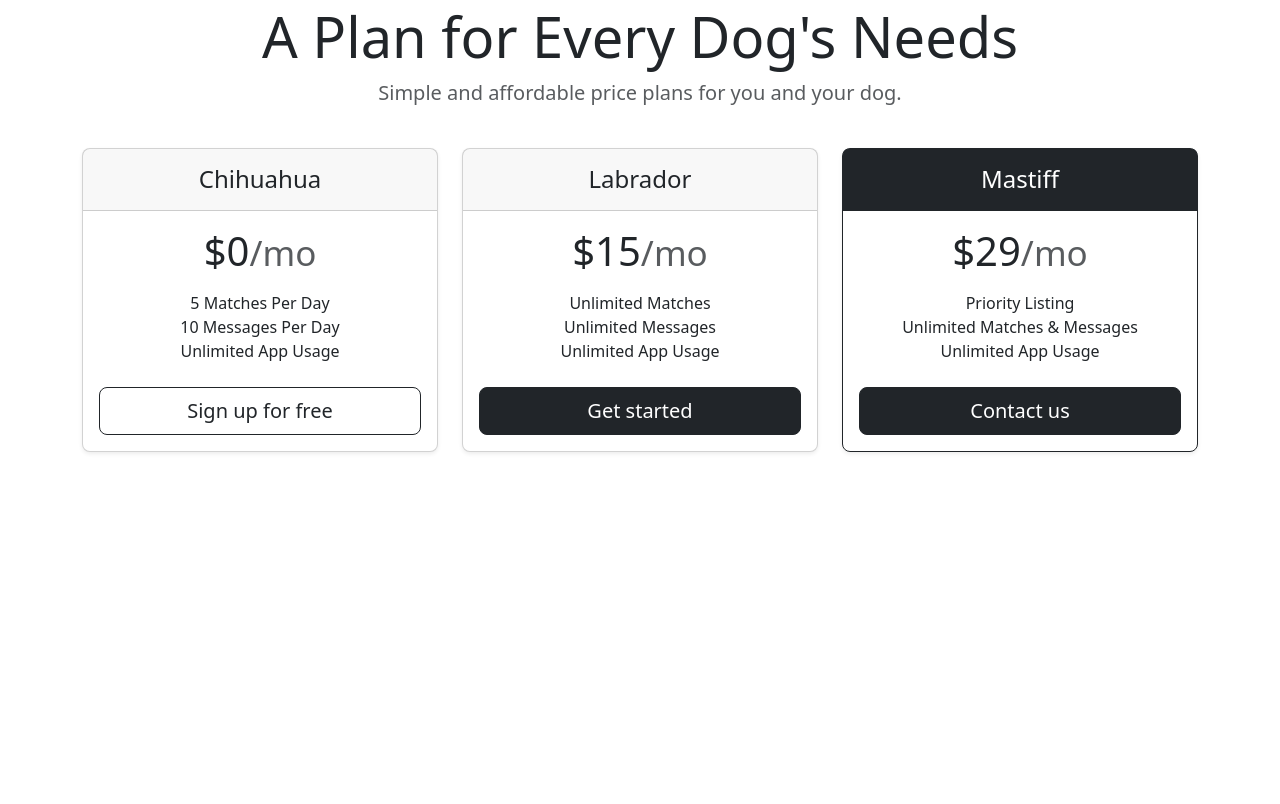
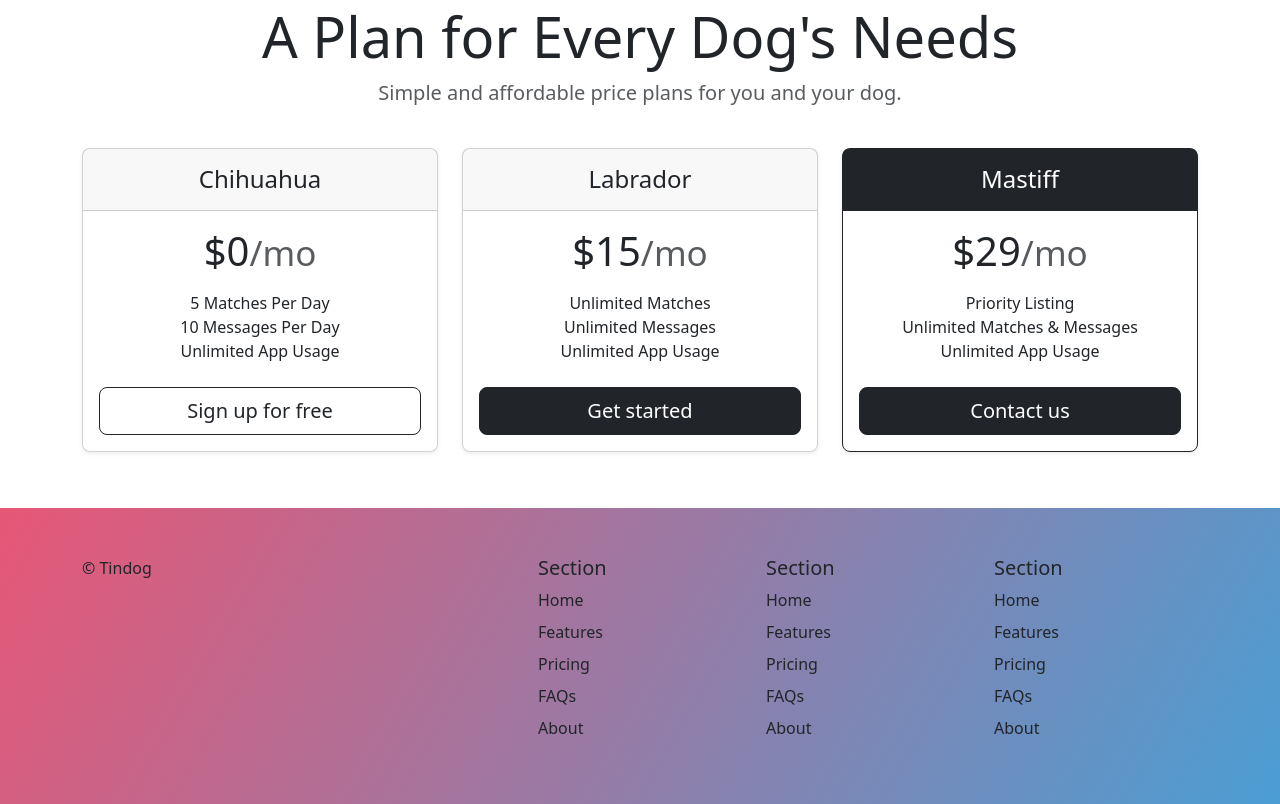
Before and after one commit to bryanluu/udemy-web-dev-bootcamp, a plain HTML site: page 11.3+TinDog+Project/11.3 TinDog Project/index.html in a window 1280 px wide. Shown: the part 1529-2333 px from the top of the page. Before the commit the page ends 2037 px from the top, so only its background shows below. Drawn offline with nearby package versions, Linux system fonts and the light colour scheme.

Commit message:
:lipstick: finish Tindog (make footer)

```diff
--- a/11.3+TinDog+Project/11.3 TinDog Project/index.html
+++ b/11.3+TinDog+Project/11.3 TinDog Project/index.html
@@ -9,10 +9,10 @@
   <link rel="stylesheet" href="./css/style.css">
 </head>
 
-<body>
+<body class="gradient-background">
 
   <!-- Title -->
-  <section id="title" class="gradient-background">
+  <section id="title">
     <div class="container col-xxl-8 px-4 pt-5">
       <div class="row flex-lg-row-reverse align-items-center g-5 pt-5">
         <div class="col-10 col-sm-8 col-lg-6">
@@ -42,8 +42,8 @@
     </div>
   </section>
   <!-- Features -->
-  <section id="features">
-    <div class="container mt-5" id="hanging-icons">
+  <section id="features" class="bg-white">
+    <div class="container pt-5" id="hanging-icons">
       <div class="row g-4 py-5 row-cols-1 row-cols-lg-3">
         <div class="col d-flex align-items-start">
           <div class="icon-square bg-body-secondary text-body-emphasis d-inline-flex align-items-center justify-content-center flex-shrink-0 me-3">
@@ -115,7 +115,7 @@
     </div>
   </section>
   <!-- Pricing -->
-  <section id="pricing">
+  <section id="pricing" class="bg-white">
     <div class="container py-3">
       <header>
 
@@ -182,7 +182,49 @@
   </section>
   <!-- Footer -->
   <section id="footer">
-
+    <footer class="bd-footer bg-none">
+      <div class="container py-5">
+        <div class="row">
+          <div class="col">
+            <a class="d-inline-flex align-items-center mb-2 link-dark text-decoration-none" href="/" aria-label="Bootstrap">
+              <span class="fs-6">© Tindog</span>
+            </a>
+          </div>
+          <div class="col">
+          </div>
+          <div class="col">
+            <h5>Section</h5>
+            <ul class="list-unstyled">
+              <li class="mb-2">Home</li>
+              <li class="mb-2">Features</li>
+              <li class="mb-2">Pricing</li>
+              <li class="mb-2">FAQs</li>
+              <li class="mb-2">About</li>
+            </ul>
+          </div>
+          <div class="col">
+            <h5>Section</h5>
+            <ul class="list-unstyled">
+              <li class="mb-2">Home</li>
+              <li class="mb-2">Features</li>
+              <li class="mb-2">Pricing</li>
+              <li class="mb-2">FAQs</li>
+              <li class="mb-2">About</li>
+            </ul>
+          </div>
+          <div class="col">
+            <h5>Section</h5>
+            <ul class="list-unstyled">
+              <li class="mb-2">Home</li>
+              <li class="mb-2">Features</li>
+              <li class="mb-2">Pricing</li>
+              <li class="mb-2">FAQs</li>
+              <li class="mb-2">About</li>
+            </ul>
+          </div>
+        </div>
+      </div>
+    </footer>
   </section>
 
   <script src="https://cdn.jsdelivr.net/npm/bootstrap@5.3.3/dist/js/bootstrap.bundle.min.js" integrity="sha384-YvpcrYf0tY3lHB60NNkmXc5s9fDVZLESaAA55NDzOxhy9GkcIdslK1eN7N6jIeHz" crossorigin="anonymous"></script>
```
